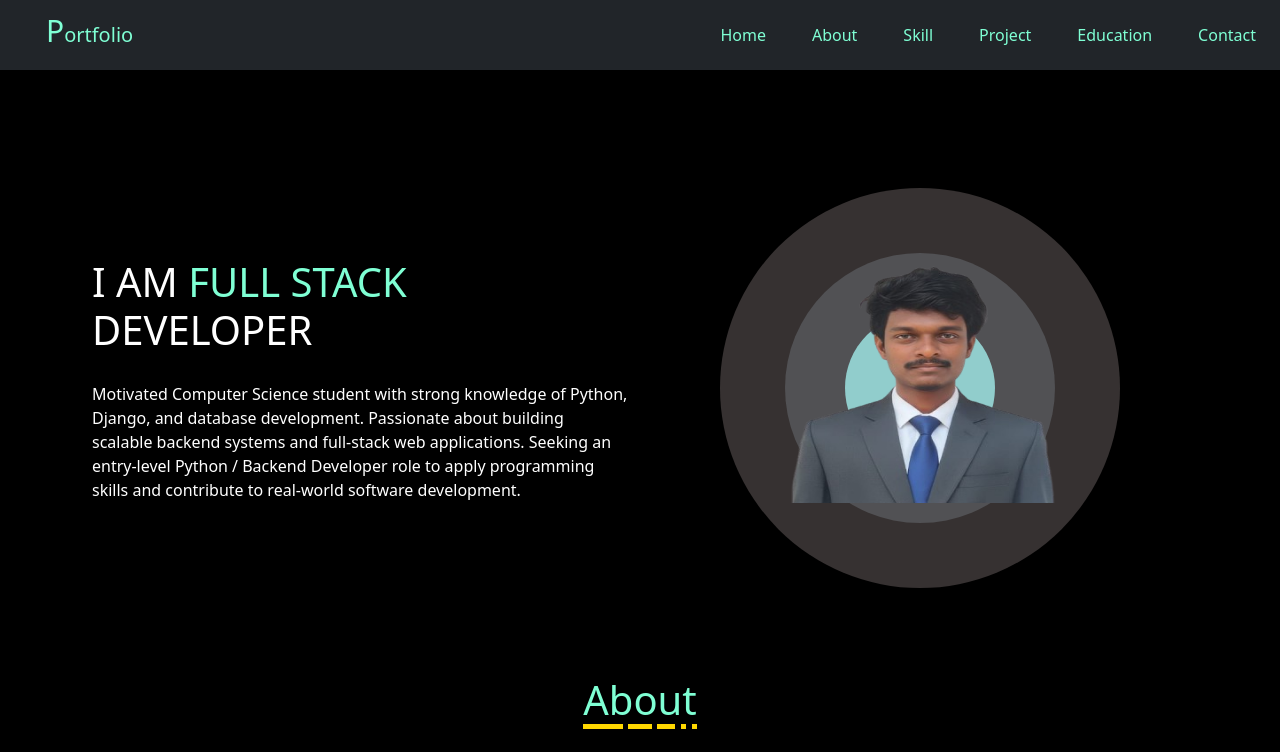
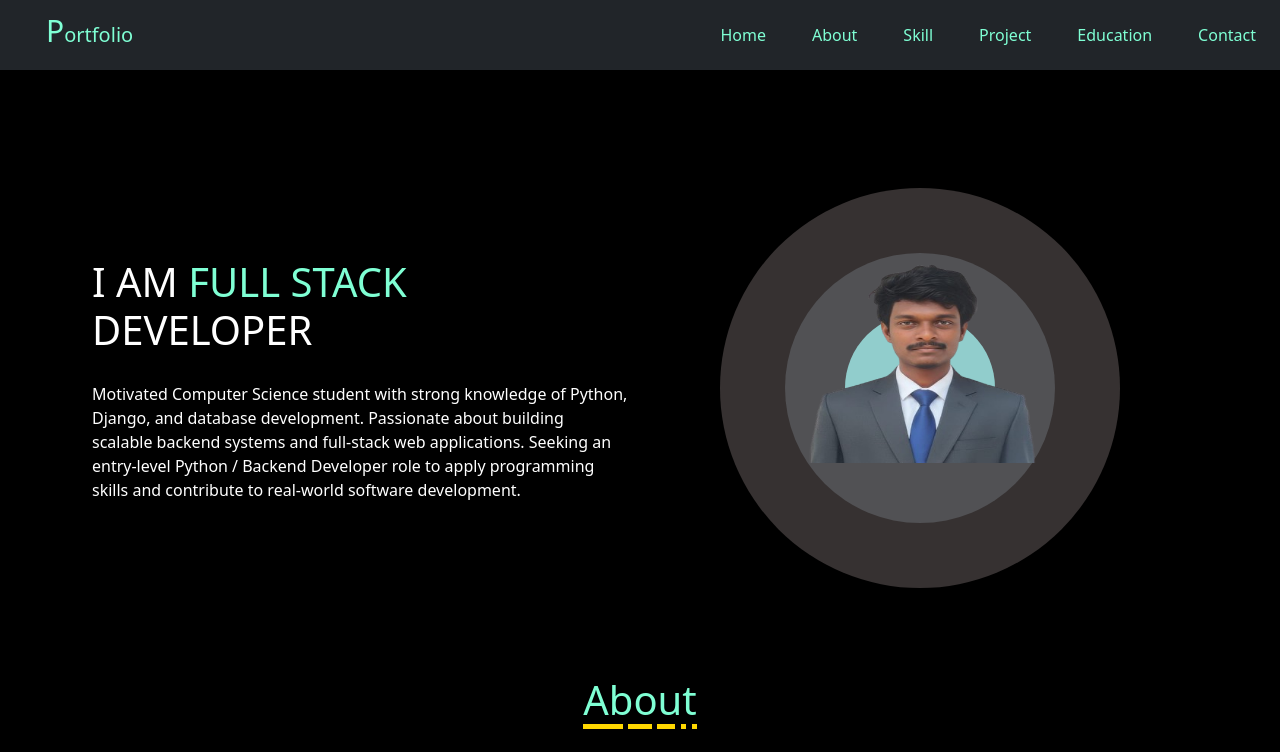
Before and after one commit to manikandavasan/Personal-Portfolio, a plain HTML site: page index.html in a window 1280 px wide. Shown: the top 752 px of the page. Drawn offline with Linux system fonts and the light colour scheme.

Commit message:
image changed

```diff
--- a/index.html
+++ b/index.html
@@ -41,8 +41,8 @@ Backend Developer role to apply programming skills and contribute to real‑worl
                 <div>
                     <div>
                         <div>
-                            <img src="./personal_image.png" alt="image" height="250px"
-                                width="350px">
+                            <img src="./personal_image.png" alt="image" height="210px"
+                                width="300px">
                         </div>
                     </div>
                 </div>
```
